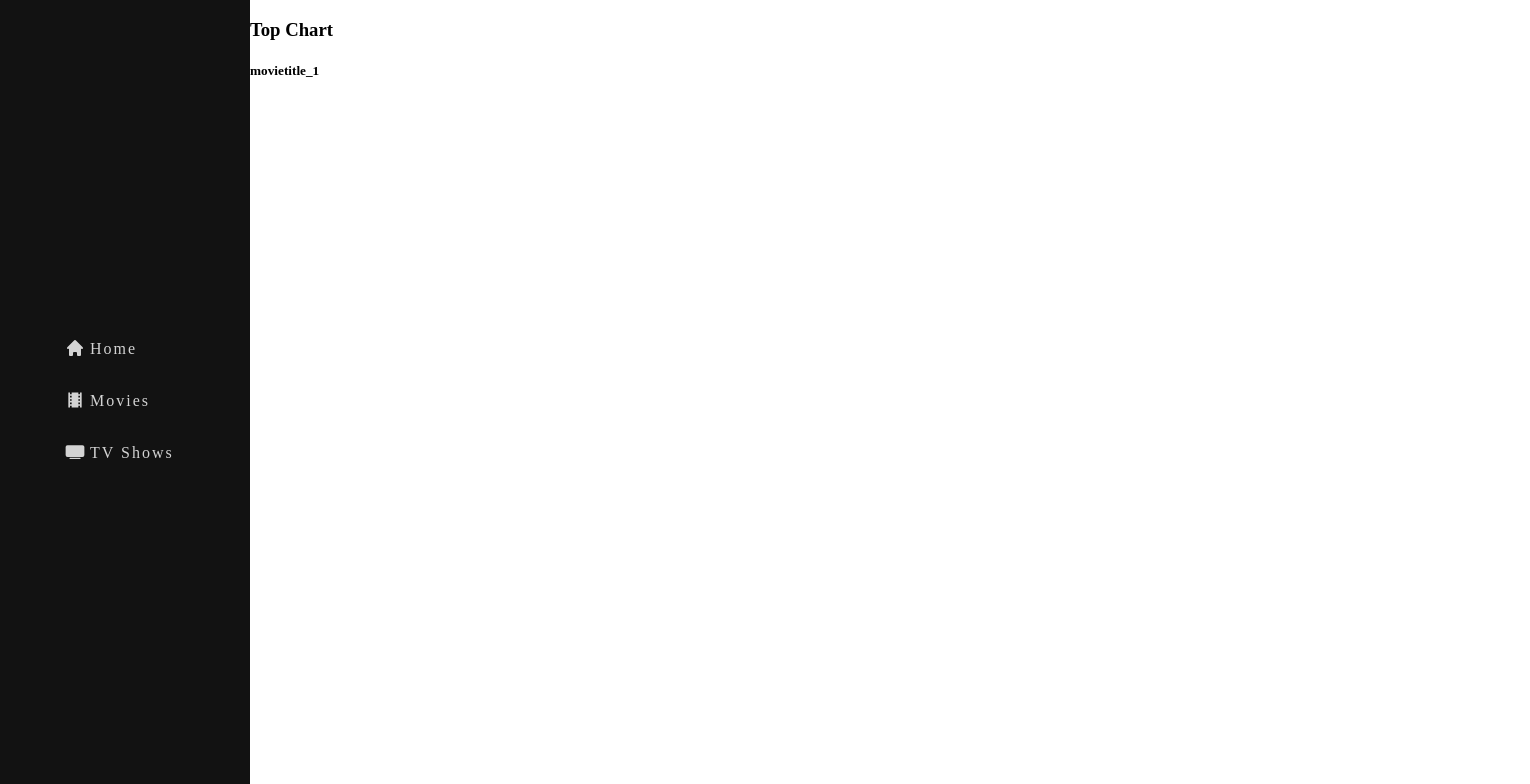
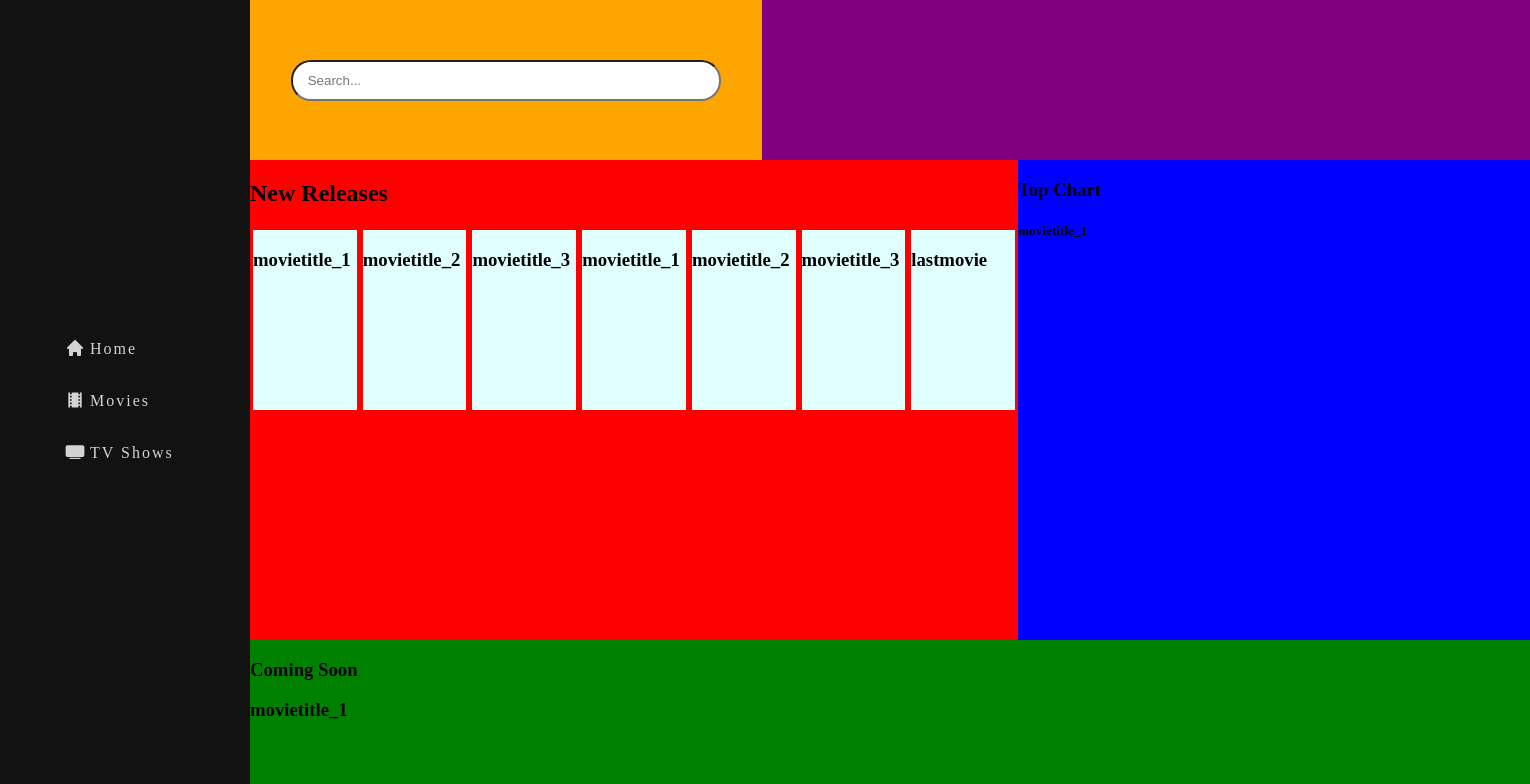
Before and after one commit to reedx8/Movie-Dashboard, a React (Create React App) app in the folder dashboard/: page /movies in a window 1280 px wide. Shown: the top 784 px of the page, 1530 px wide, since content can reach past the window. Built offline with nearby package versions, Linux system fonts and the light colour scheme; what webfontloader would draw is missing.

Commit message:
added movies page mock up, with arbitrary color scheme

```diff
--- a/dashboard/package.json
+++ b/dashboard/package.json
@@ -9,6 +9,7 @@
     "react": "^17.0.2",
     "react-dom": "^17.0.2",
     "react-icons": "^4.3.1",
+    "react-router-dom": "^5.3.0",
     "react-scripts": "4.0.3",
     "web-vitals": "^1.1.2",
     "webfontloader": "^1.6.28"
--- a/dashboard/src/components/Moviespage.css
+++ b/dashboard/src/components/Moviespage.css
@@ -0,0 +1,62 @@
+.moviespage{
+    background-color: purple;
+    width: 100vw;
+    display: grid;
+    grid-template-columns: repeat(5, 1fr);
+    grid-template-rows: repeat(5, 1fr);
+}
+
+#searchContainer{
+    background-color: orange;
+    grid-row: 1 / 2;
+    grid-column: 1 / 3;
+    display: grid;
+    align-items: center;
+}
+
+#searchContainer :hover{
+    cursor: pointer;
+}
+
+#searchinput{
+    width: 80%;
+    border-radius: 20px;
+    height: 35px;
+    padding-left: 15px;
+    justify-self: center;
+}
+
+#topChart{
+    background-color: blue;
+    grid-row: 2 / 5;
+    grid-column: 4 / 6;
+
+
+}
+
+#newReleases{
+    background-color: red;
+    grid-row: 2 / 5;
+    grid-column: 1 / 4;
+
+}
+
+#movieBox{
+    display: flex;
+    flex-direction: row;
+}
+
+.newReleaseMovie{
+    background-color: lightcyan;
+    height: 22.5vh;
+    width: 15%;
+    overflow: hidden;
+    margin: 3px;
+}
+
+
+#comingSoon{
+    background-color: green;
+    grid-row: 5 / 6;
+    grid-column: 1 / 6;
+}
--- a/dashboard/src/components/Moviespage.js
+++ b/dashboard/src/components/Moviespage.js
@@ -1,18 +1,40 @@
 import React from 'react'
 import './Moviespage.css';
 const Moviespage = () => {
+    let movies = ['movietitle_1','movietitle_2', 'movietitle_3', 'movietitle_1','movietitle_2', 'movietitle_3','lastmovie'];
+
     return (
         <div className="moviespage">
-            <section>
+            <div id="searchContainer">
+                <input id="searchinput" type="text" placeholder="Search..."/>
+            </div>
+            <section id="newReleases">
+                <h2>New Releases</h2>
+                <div id="movieBox">
+                    {!movies ? null : movies.map((movie, key)=>{
+                    return (
+                        <div key={key} className="newReleaseMovie">
+                            <h3>{movie}</h3>
 
+
+                        </div>)
+
+
+                    })}
+
+                </div>
             </section>
-            <section>
+            <section id="comingSoon">
+                <h3>Coming Soon</h3>
+                    <div className="comingSoonMovie">
+                        <h3>movietitle_1</h3>
 
+                    </div>
             </section>
-            <aside>
+            <aside id="topChart">
                 <h3>Top Chart</h3>
                 <div id="topChartGridContainer">
-                    <div class="chart_movie">
+                    <div className="topchartMovie">
                         <h5>movietitle_1</h5>
 
 
```
Also changed, not shown: 1 other file (tests, documents, lock files or other folders).
